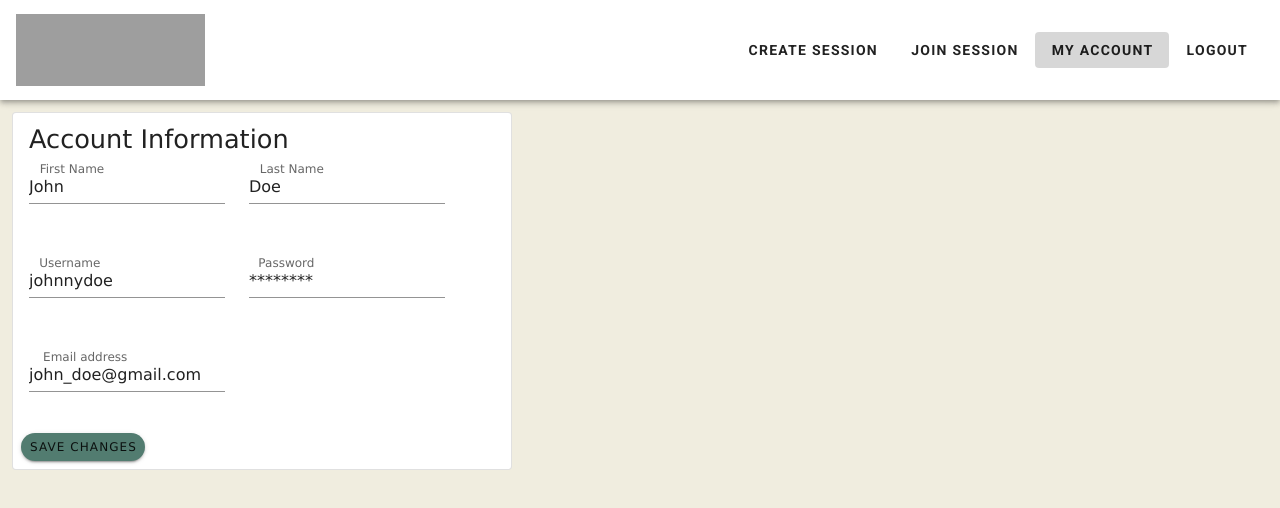
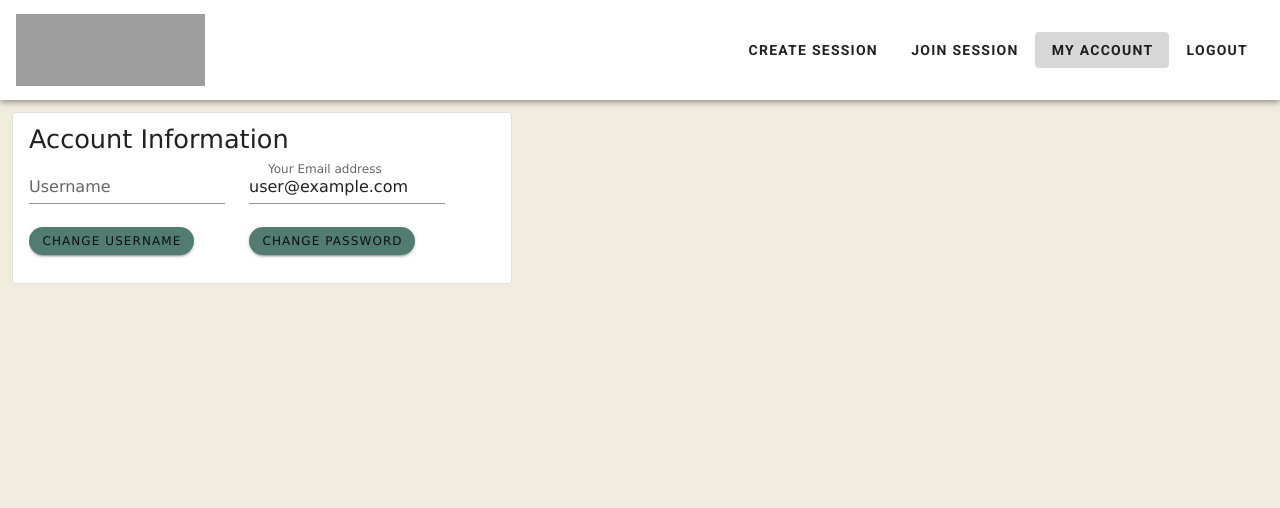
Before and after one commit to lyndonlzj/BrawlStars, a Vue app in the folder slm/: page /myaccount in a window 1280 px wide. Shown: the top 508 px of the page. Built offline with nearby package versions, Linux system fonts and the light colour scheme; no server answers; sample sign-in values are in the browser's storage; grey boxes are pictures that could not be loaded.

Commit message:
linked firebase to MyAccount

```diff
--- a/slm/src/components/MyAccount.vue
+++ b/slm/src/components/MyAccount.vue
@@ -11,40 +11,22 @@
       <v-list-item-content>
         <div class="overline mb-4">Account Information</div>
         <v-row>
-          <v-col cols="12" sm="6">
-          <v-text-field
-            v-model="first"
-            label="First Name"
-          ></v-text-field>
-        </v-col>
 
           <v-col cols="12" sm="6">
           <v-text-field
-            v-model="last"
-            label="Last Name"
-          ></v-text-field>
-        </v-col>
-
-          <v-col cols="12" sm="6">
-          <v-text-field
-            v-model="user"
+            id = "userin"
+            v-model="username"
             label="Username"
           ></v-text-field>
-        </v-col>
-
-
-          <v-col cols="12" sm="6">
-          <v-text-field
-            v-model="password"
-            label="Password"
-          ></v-text-field>
+          <v-btn id="b" rounded color="#527c70" small @click.prevent="updateName()">Change username</v-btn>
         </v-col>
 
           <v-col cols="12" sm="6">
           <v-text-field
             v-model="email"
-            label="Email address"
+            label="Your Email address"
           ></v-text-field>
+          <v-btn rounded color = "#527c70" small @click="resetPassword"> Change password</v-btn>
         </v-col>
 
         </v-row>
@@ -59,7 +41,8 @@
     </v-list-item>
 
     <v-card-actions>
-      <v-btn id="b" rounded color="#527c70" small>Save changes</v-btn>
+
+
     </v-card-actions>
   </v-card>
   </v-container>
@@ -68,17 +51,46 @@
 
 <script>
 import Toolbar2 from "../layouts/Toolbar2";
+import database from "../firebase.js"
+import firebase from "firebase";
+
   export default {
     components: {
       Toolbar2
     },
-    data: () => ({
-      first: 'John',
-      last: 'Doe',
-      user: 'johnnydoe',
-      password: '********',
-      email: 'john_doe@gmail.com'
-    }),
+    data(){
+      return {
+          email: firebase.auth().currentUser.email,
+          username:"",
+
+      }
+    },
+    // firestore(){
+    //   const user = firebaseApp.auth().currentUser;
+    //   console.log(user.email)
+    //   return {
+    //     profile: database.collection('users').doc(user.uid),
+    //   }
+    // },
+    methods:{
+      updateName(){
+        var userid = firebase.auth().currentUser.uid;
+        var name = document.getElementById("userin").value;
+        database.collection('users')
+        .doc(userid)
+        .update({username: name});
+        console.log("got here")
+      },
+      resetPassword() {
+        const user = firebase.auth().currentUser;
+        const auth = firebase.auth();
+          auth.sendPasswordResetEmail(auth.currentUser.email).then(() =>  {
+               alert(`Password reset sent to ${user.email}`);
+          }).catch((error) =>  {
+              console.log(error);
+          });
+      }
+    }
 
 };
 </script>
--- a/slm/src/components/SignUp.vue
+++ b/slm/src/components/SignUp.vue
@@ -15,8 +15,15 @@
                   <v-text-field
                     label="Email"
                     type="text"
+                    prepend-icon="mdi-email"
+                    v-model="email"
+                  />
+
+                  <v-text-field
+                    label="Username"
+                    type="text"
                     prepend-icon="mdi-account-circle"
-                    v-model="email"
+                    v-model="username"
                   />
 
                   <v-text-field
@@ -50,6 +57,7 @@ export default {
   data() {
     return {
       email: '',
+      username:'',
       password: ''
     };
   },
@@ -63,6 +71,7 @@ export default {
 
           const account = {
             uid: user.user.uid,
+            username: this.username,
             email: user.user.email,
           }
 
```
Also changed, not shown: slm/src/firebase.js (line endings or trailing spaces).
